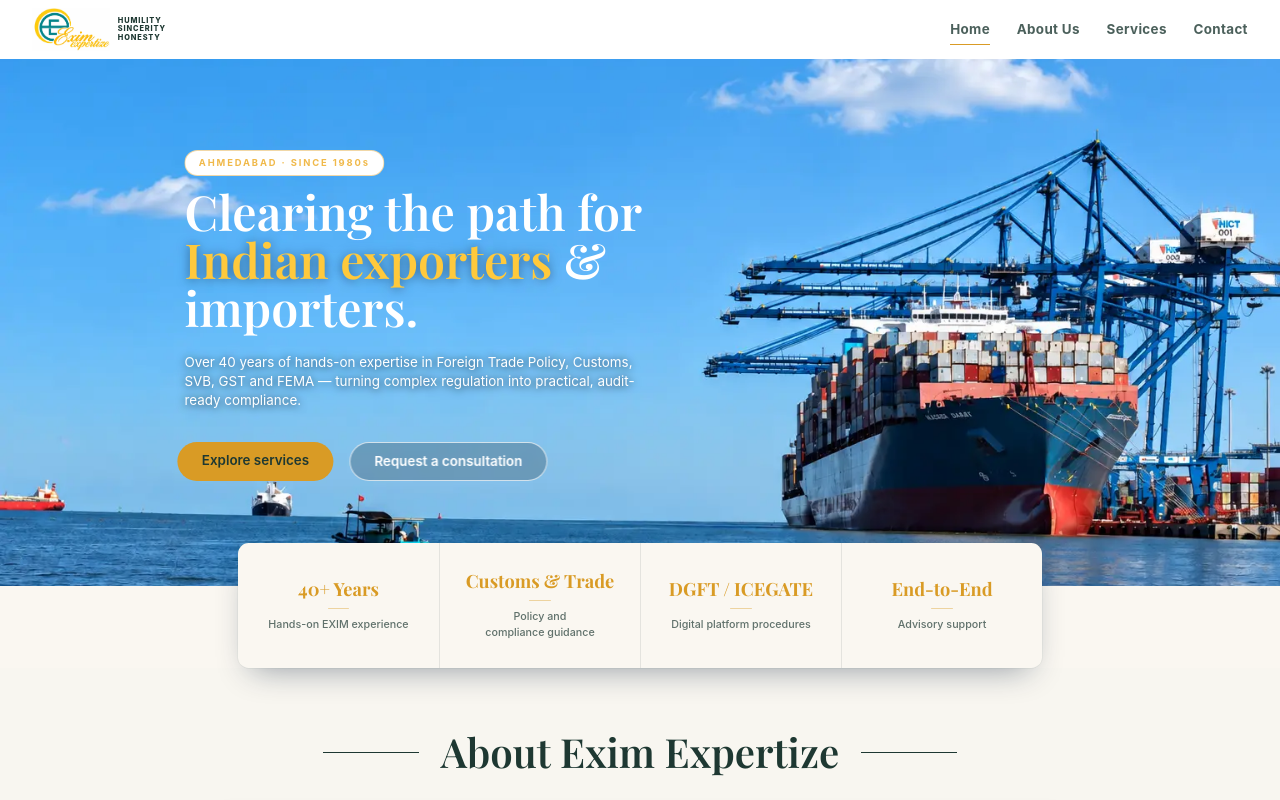
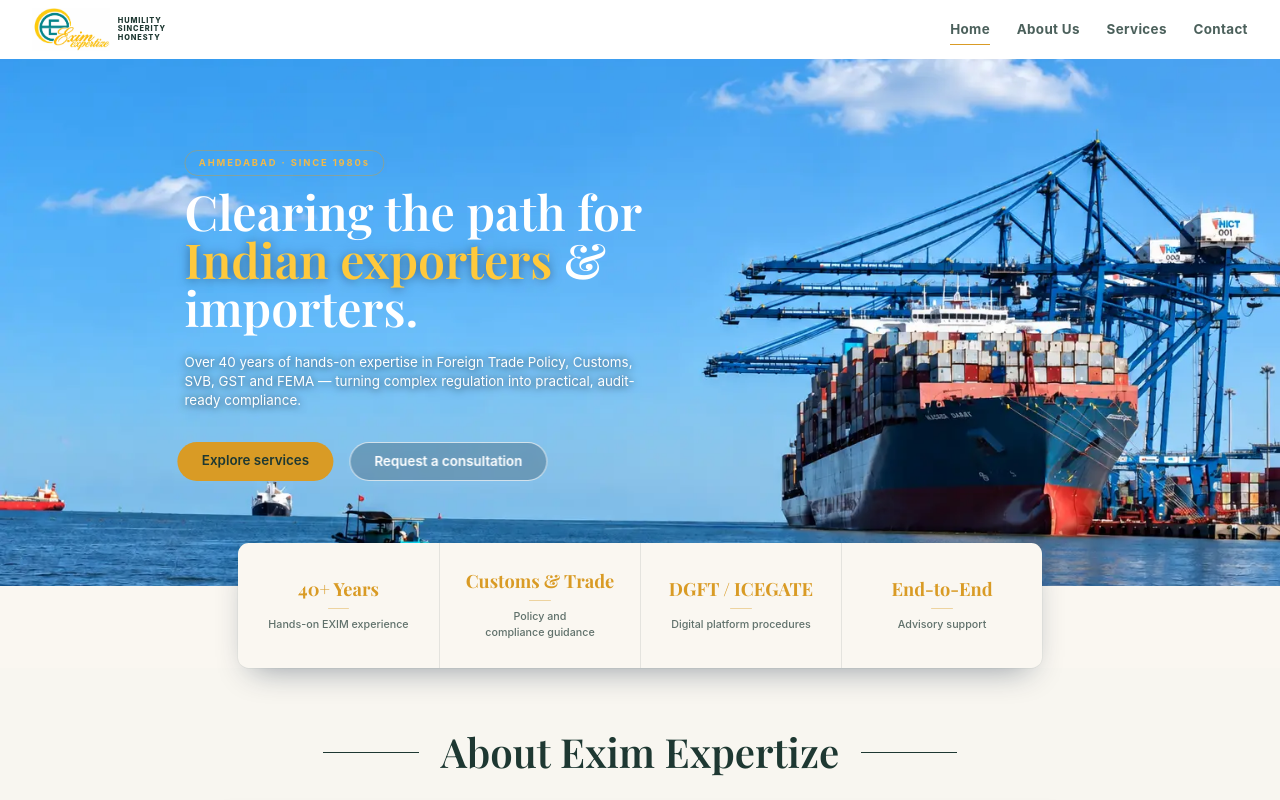
Before and after one commit to Aniket52603/exim-expertize, a React (Vite) app: page / in a window 1280 px wide. Shown: the top 800 px of the page. Built offline with nearby package versions, Linux system fonts and the light colour scheme; a web font is replaced by a local one.

Commit message:
app changed

```diff
--- a/src/pages/Home.jsx
+++ b/src/pages/Home.jsx
@@ -54,7 +54,7 @@ export default function Home() {
                 rounded-full
                 border
                 border-gold/40
-                bg-white
+                text-cream/90
                 px-3
                 py-1.5
                 text-[10px]
```
